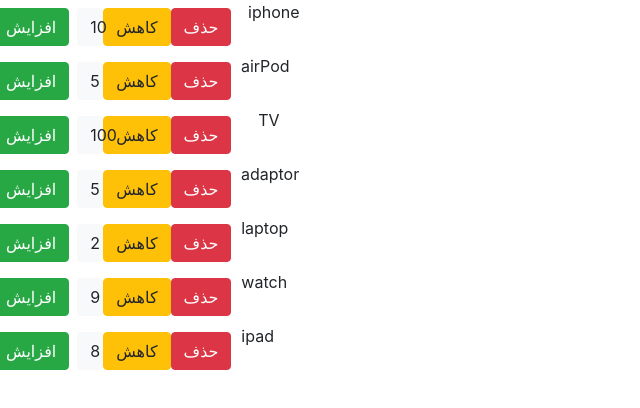
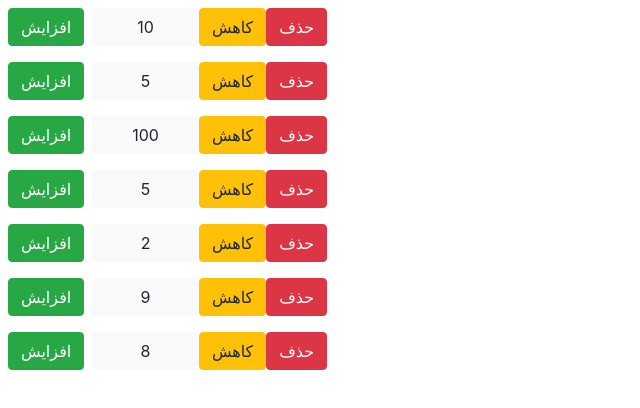
Before and after one commit to emamyari/simple-react-snippets, a React (Create React App) app: page / in a window 1280 px wide. Shown: the top 408 px of the page, without its empty margins (0-640 px from the left). Built offline with nearby package versions, Linux system fonts and the light colour scheme.

Commit message:
pass data to counter components

```diff
--- a/src/components/counter.jsx
+++ b/src/components/counter.jsx
@@ -20,6 +20,9 @@
         let myClass=''
         this.state.count===0?myClass='bg-danger col-md-1 btn ': myClass='bg-light col-md-1 btn '
         return (<div>
+
+
+
                     <button onClick={this.handleInc} className='btn btn-success m-2'>افزایش</button>
                     <span className={myClass}>{this.state.count}</span>
                     <button onClick={this.handleDec} className='btn btn-warning' >کاهش</button>
--- a/src/components/counters.jsx
+++ b/src/components/counters.jsx
@@ -15,7 +15,7 @@
     render() {
         return (
         <div>
-          {this.state.myList.map(c=><div className='row'><Counter tedad={c.q}></Counter>{c.name}</div> )}
+           {this.state.myList.map(item=><Counter tedad={item.q}></Counter>)}
 
         </div>
         );
```
